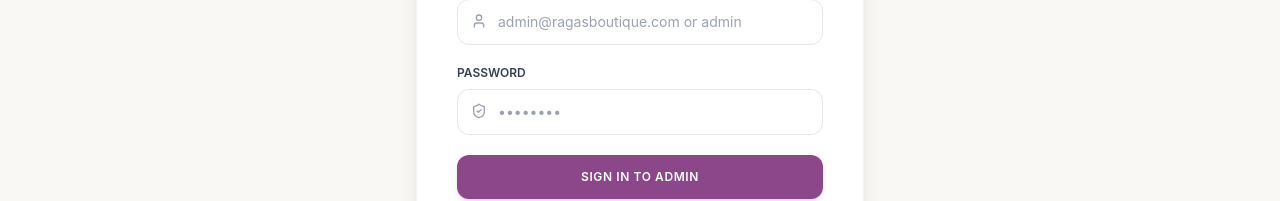
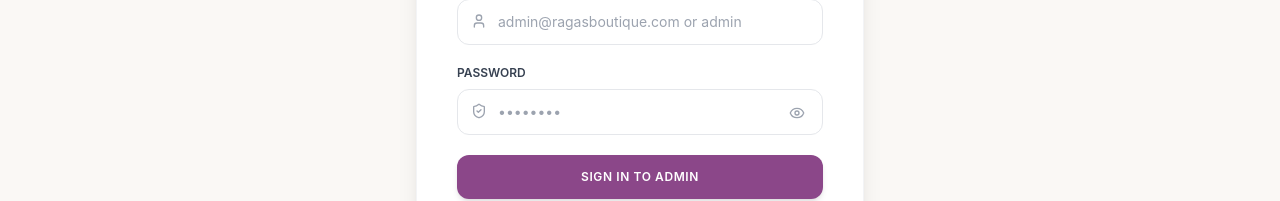
Before and after one commit to nskcodesinpython/ragas-boutique-website, a Next.js app: page /admin/login in a window 1280 px wide. Shown: the part 387-588 px from the top of the page. Built offline with nearby package versions, Linux system fonts and the light colour scheme.

Commit message:
eye button for password field in login page

```diff
--- a/app/admin/login/page.tsx
+++ b/app/admin/login/page.tsx
@@ -2,13 +2,14 @@
 
 import React, { useState } from 'react'
 import { useRouter } from 'next/navigation'
-import { Lock, ShieldCheck, User } from 'lucide-react'
+import { Lock, ShieldCheck, User, Eye, EyeOff } from 'lucide-react'
 import { Header } from '@/components/layout/Header'
 import { Footer } from '@/components/layout/Footer'
 
 export default function AdminLoginPage() {
   const [username, setUsername] = useState('')
   const [password, setPassword] = useState('')
+  const [showPassword, setShowPassword] = useState(false)
   const [error, setError] = useState('')
   const router = useRouter()
 
@@ -85,14 +86,28 @@
               </label>
               <div className="relative">
                 <input
-                  type="password"
+                  type={showPassword ? 'text' : 'password'}
                   required
                   placeholder="••••••••"
                   value={password}
                   onChange={(e) => setPassword(e.target.value)}
-                  className="w-full pl-10 pr-4 py-3 rounded-xl border border-gray-200 text-sm focus:outline-none focus:ring-2 focus:ring-primary/20 focus:border-primary"
+                  className="w-full pl-10 pr-12 py-3 rounded-xl border border-gray-200 text-sm focus:outline-none focus:ring-2 focus:ring-primary/20 focus:border-primary"
                 />
                 <ShieldCheck className="w-4 h-4 text-gray-400 absolute left-3.5 top-3.5" />
+
+                {/* Eye toggle button */}
+                <button
+                  type="button"
+                  onClick={() => setShowPassword(!showPassword)}
+                  className="absolute right-3.5 top-3 text-gray-400 hover:text-primary transition-colors focus:outline-none p-1 rounded-lg"
+                  title={showPassword ? 'Hide password' : 'Show password'}
+                >
+                  {showPassword ? (
+                    <EyeOff className="w-4 h-4" />
+                  ) : (
+                    <Eye className="w-4 h-4" />
+                  )}
+                </button>
               </div>
             </div>
 
```
